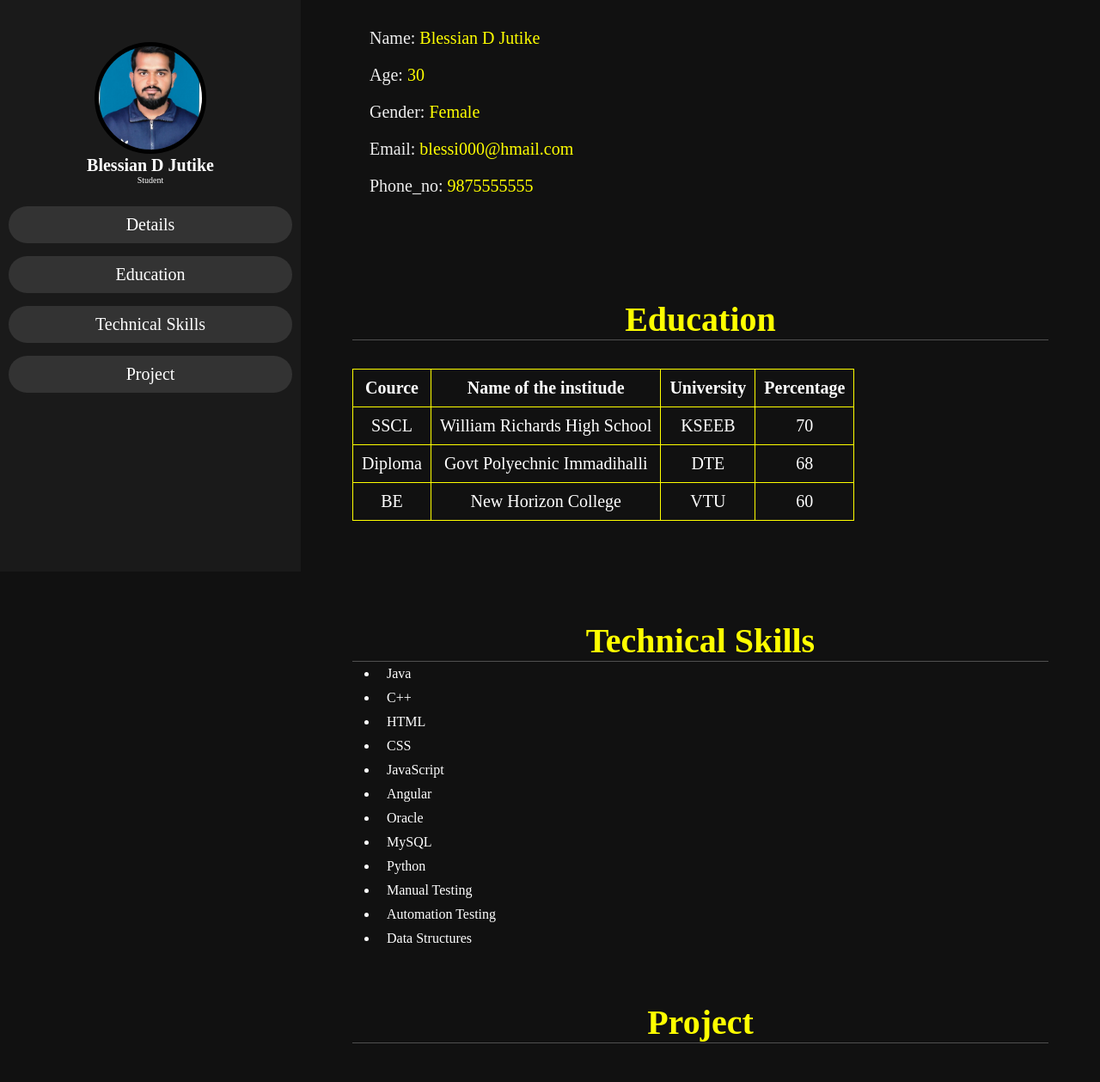
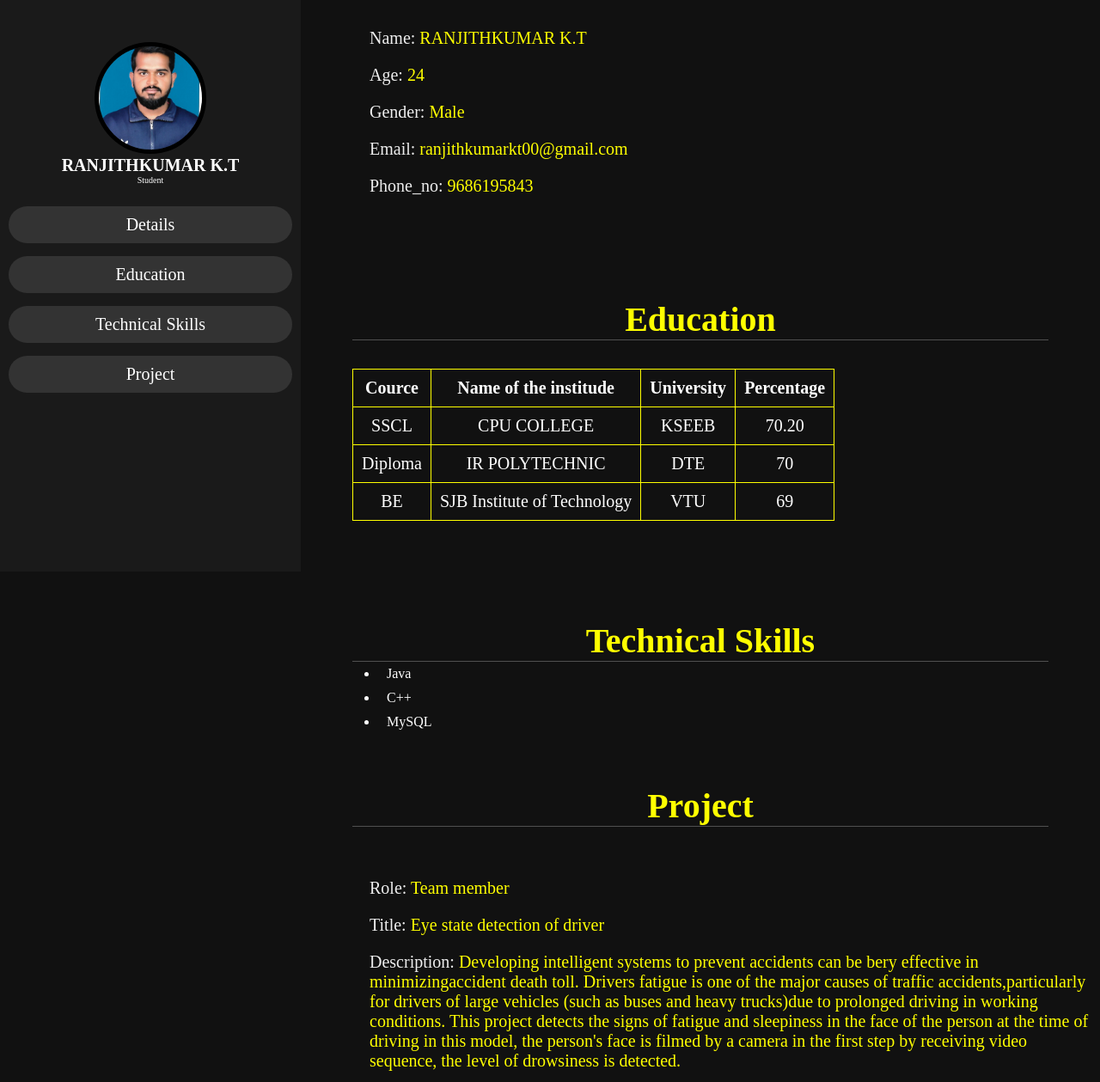
Before and after one commit to RANJITH199/Ranjith, a plain HTML site: page index.html in a window 1280 px wide. Shown: the part 135-1394 px from the top of the page at 86% size. Drawn offline with Linux system fonts and the light colour scheme.

Commit message:
Update index.html

```diff
--- a/index.html
+++ b/index.html
@@ -11,7 +11,7 @@
     <header>
        <div class="user">
        <img src="photo.jpg">
-       <h5 class="nm">Blessian D Jutike</h5>
+       <h5 class="nm">RANJITHKUMAR K.T</h5>
        <p class="jb">Student</p>
        </div>
        <nav class="nv">
@@ -27,11 +27,11 @@
         <h1 class="heading"><span>Details about me</span></h1>
         <div class="Row">
         <div class="det">
-             <h3><span>Name: </span>Blessian D Jutike</h3>
-             <h3><span>Age: </span>30</h3>
-             <h3><span>Gender: </span>Female</h3>
-             <h3><span>Email: </span>blessi000@hmail.com</h3>
-             <h3><span>Phone_no: </span>9875555555</h3>
+             <h3><span>Name: </span>RANJITHKUMAR K.T</h3>
+             <h3><span>Age: </span>24</h3>
+             <h3><span>Gender: </span>Male</h3>
+             <h3><span>Email: </span>ranjithkumarkt00@gmail.com</h3>
+             <h3><span>Phone_no: </span>9686195843</h3>
         </div>
     </div>
     </section>
@@ -46,21 +46,21 @@
         </tr>
         <tr>
             <td>SSCL</td>
-            <td>William Richards High School</td>
+            <td>CPU COLLEGE</td>
             <td>KSEEB</td>
+            <td>70.20</td>
+        </tr>
+        <tr>
+            <td>Diploma</td>
+            <td>IR POLYTECHNIC</td>
+            <td>DTE</td>
             <td>70</td>
         </tr>
         <tr>
-            <td>Diploma</td>
-            <td>Govt Polyechnic Immadihalli</td>
-            <td>DTE</td>
-            <td>68</td>
-        </tr>
-        <tr>
             <td>BE</td>
-            <td>New Horizon College</td>
+            <td>SJB Institute of Technology</td>
             <td>VTU</td>
-            <td>60</td>
+            <td>69</td>
         </tr>
     </table>
 </section>
@@ -71,16 +71,7 @@
     <ul id="lis">
         <li>Java</li>
         <li>C++</li>
-        <li>HTML</li>
-        <li>CSS</li>
-        <li>JavaScript</li>
-        <li>Angular</li>
-        <li>Oracle</li>
         <li>MySQL</li>
-        <li>Python</li>
-        <li>Manual Testing</li>
-        <li>Automation Testing</li>
-        <li>Data Structures</li>
     </ul>
 </div>
 </section>
```
